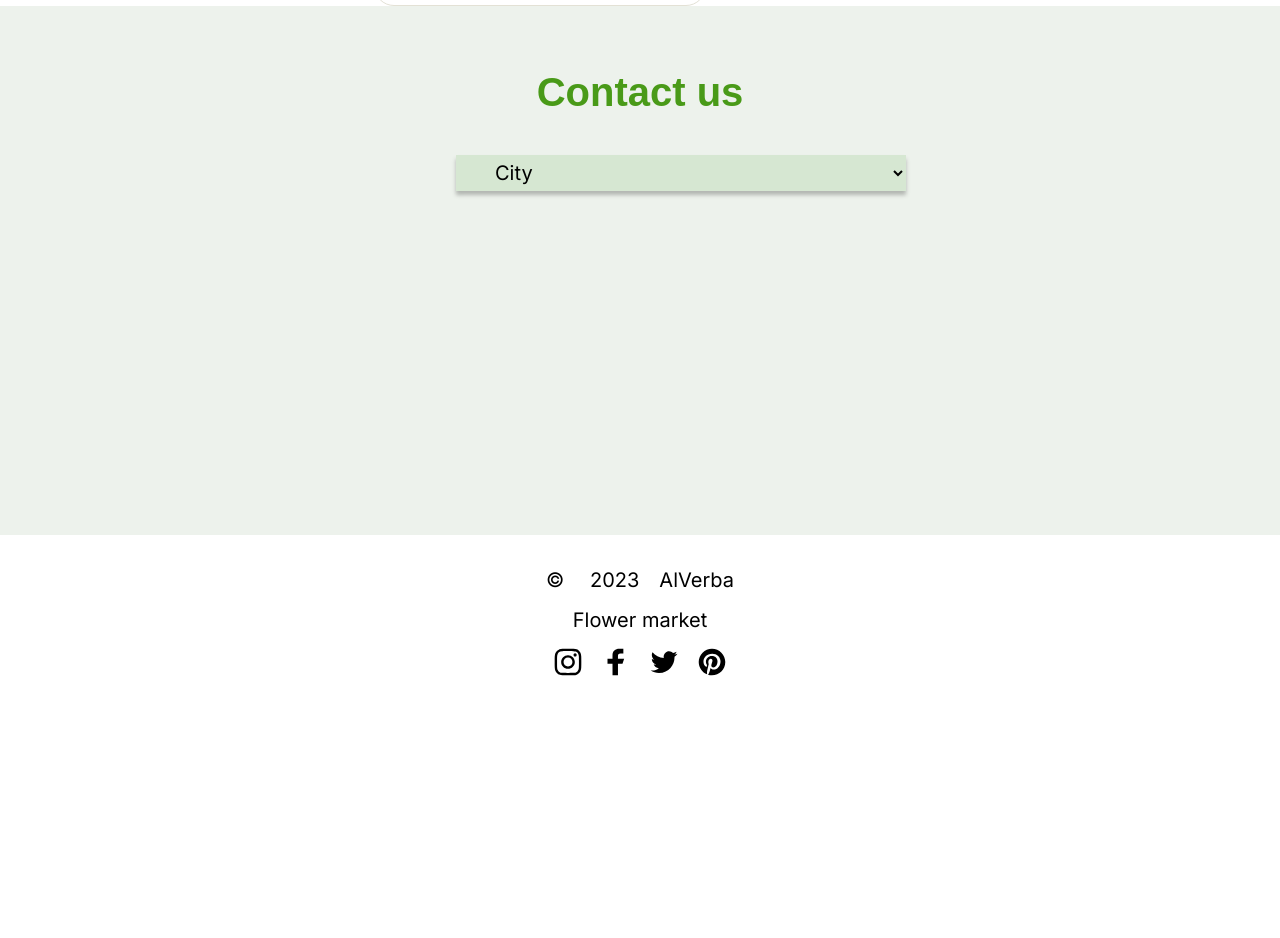
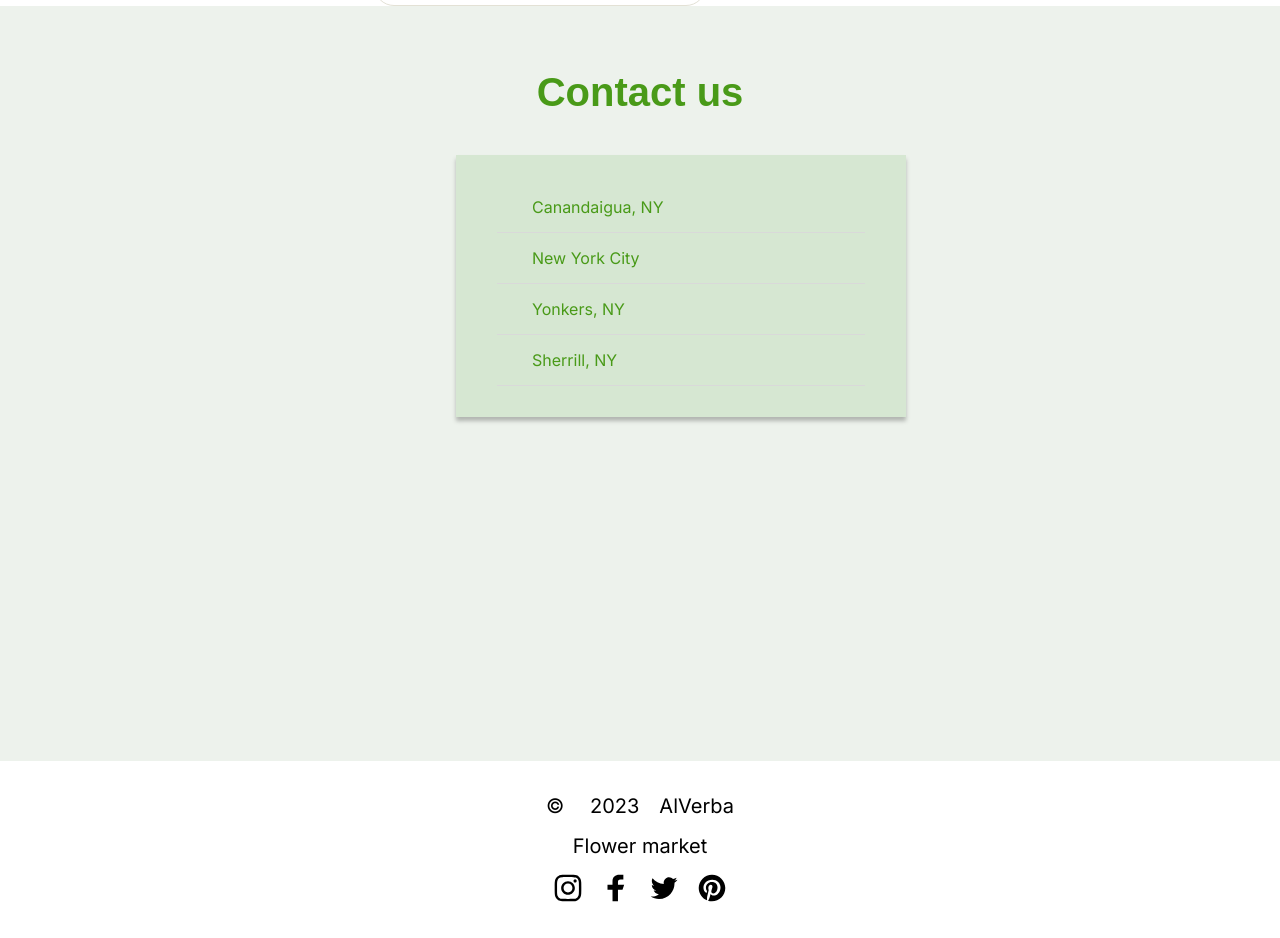
Before and after one commit to AVerba/flowers-market, a website built with Parcel: page src/index.html in a window 1280 px wide. Shown: the part 6683-7621 px from the top of the page. Before the commit the page ends 7395 px from the top, so only its background shows below. Built offline with nearby package versions, Linux system fonts and the light colour scheme; a web font is replaced by a local one.

Commit message:
mod select form

```diff
--- a/src/partials/contacts.html
+++ b/src/partials/contacts.html
@@ -2,13 +2,14 @@
   <div class='container'>
     <h2 class='contacts__title'>Contact us</h2>
     <div class='contacts__row'>
-      <select class='contacts__dropdown dropdown'>
-        <option class='dropdown__item'>City</option>
-        <option class='dropdown__item'>Canandaigua, NY</option>
-        <option class='dropdown__item'>New York City</option>
-        <option class='dropdown__item'>Yonkers, NY</option>
-        <option class='dropdown__item'>Sherrill, NY</option>
-      </select>
+<!--      <p class='dropdown__lavel'>City </p>-->
+
+      <ul class='contacts__dropdown dropdown'>
+        <li class='dropdown__item'>Canandaigua, NY</li>
+        <li class='dropdown__item'>New York City</li>
+        <li class='dropdown__item'>Yonkers, NY</li>
+        <li class='dropdown__item'>Sherrill, NY</li>
+      </ul>
     </div>
   </div>
 </section>
--- a/src/sass/layout/_contacts.scss
+++ b/src/sass/layout/_contacts.scss
@@ -42,13 +42,8 @@
     box-shadow: 0px 4px 4px rgba(0, 0, 0, 0.25);
     border: inherit;
     border-radius: 0px;
+    padding: 27px 41px 31px 41px;
 
-    font-family: 'Inter', sans-serif;
-    font-style: normal;
-    font-weight: 400;
-    font-size: 20px;
-    line-height: calc(40 / 20);
-    padding: 5px 35px;
 
   }
 }
@@ -56,12 +51,20 @@
 .dropdown {
   // .dropdown__item
   &__item {
-    border:inherit;
+    border: inherit;
+    border-bottom: 1px solid #D9D9D9;
     font-family: 'Inter', sans-serif;
     font-style: normal;
     font-weight: 400;
-    font-size: 20px;
-    line-height: calc(40 / 20);
+    font-size: 16px;
+    line-height: calc(40 / 16);
     padding: 5px 35px;
+    color: #499A18;
+    cursor: pointer;
+
+    &:hover {
+      color: #717171;
+      border-bottom: 1px solid #717171;
+    }
   }
 }
```
